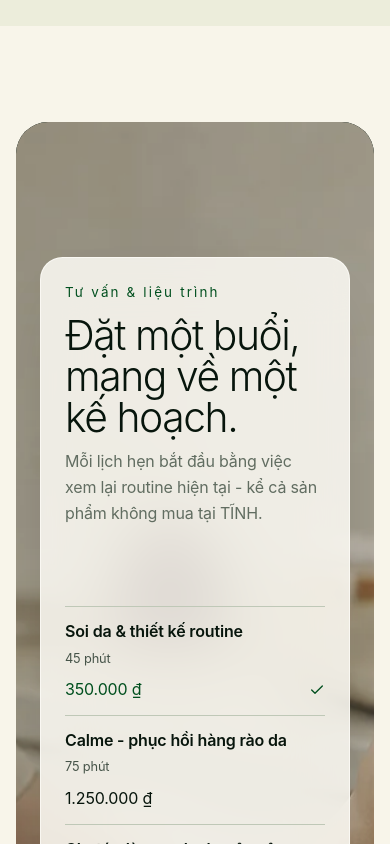
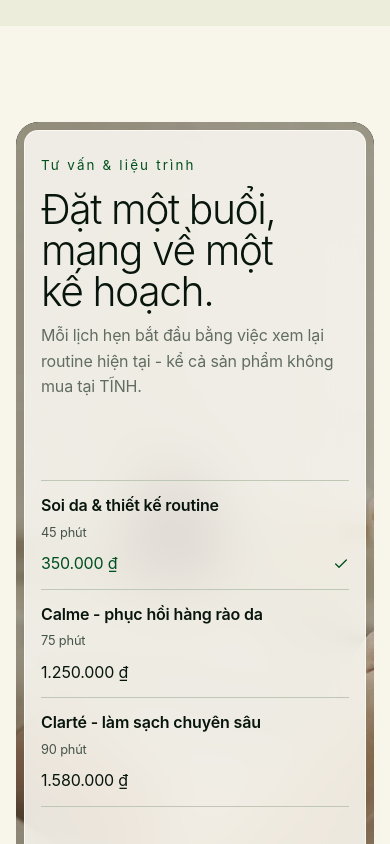
Before and after one commit to KinSred/Spa-website, a Next.js app: page / in a window 390 px wide. Shown: the part 7200-8044 px from the top of the page. Built offline with nearby package versions, Linux system fonts and the light colour scheme.

Commit message:
fix(frontend): restore native dialog close, invalidate edited coupons, use intrinsic treatment layout, and add interaction tests

```diff
--- a/app/SpaCommerce.tsx
+++ b/app/SpaCommerce.tsx
@@ -281,6 +281,9 @@ export default function SpaCommerce() {
     setMobileOpen(false);
     setMegaOpen(false);
     setChatOpen(false);
+    if (bookingDialog.current?.open) {
+      bookingDialog.current.close();
+    }
   };
 
   const openCart = () => {
@@ -377,6 +380,13 @@ export default function SpaCommerce() {
     );
     if (removesFocusedLine) {
       window.requestAnimationFrame(() => cartClose.current?.focus());
+    }
+  };
+
+  const handleCouponChange = (value: string) => {
+    setCoupon(value);
+    if (couponValid) {
+      setCouponValid(false);
     }
   };
 
@@ -593,7 +603,7 @@ export default function SpaCommerce() {
         cart={cart}
         onUpdateQuantity={updateQuantity}
         coupon={coupon}
-        onCouponChange={setCoupon}
+        onCouponChange={handleCouponChange}
         couponValid={couponValid}
         onApplyCoupon={applyCoupon}
         subtotal={subtotal}
--- a/app/components/BookingDialog.tsx
+++ b/app/components/BookingDialog.tsx
@@ -27,6 +27,15 @@ export function BookingDialog({
   onSubmitBooking,
   onCloseDialog,
 }: BookingDialogProps) {
+  const requestClose = () => {
+    const dialog = bookingDialogRef.current;
+    if (dialog && typeof dialog.close === "function") {
+      dialog.close();
+    } else {
+      onCloseDialog();
+    }
+  };
+
   return (
     <dialog
       className="booking-dialog"
@@ -34,7 +43,7 @@ export function BookingDialog({
       aria-labelledby="booking-title"
       aria-describedby="booking-description"
       onClick={(event) => {
-        if (event.target === event.currentTarget) onCloseDialog();
+        if (event.target === event.currentTarget) requestClose();
       }}
       onClose={onCloseDialog}
     >
@@ -55,7 +64,7 @@ export function BookingDialog({
             className="icon-button"
             type="button"
             aria-label="Đóng biểu mẫu"
-            onClick={onCloseDialog}
+            onClick={requestClose}
           >
             <X size={20} aria-hidden="true" />
           </button>
@@ -76,7 +85,7 @@ export function BookingDialog({
             <button
               className="primary-action"
               type="button"
-              onClick={onCloseDialog}
+              onClick={requestClose}
             >
               Hoàn tất
               <ArrowRight size={18} aria-hidden="true" />
--- a/app/components/ProductCatalogue.tsx
+++ b/app/components/ProductCatalogue.tsx
@@ -113,7 +113,7 @@ export function ProductCatalogue({
           >
             <option value="all">Mọi mức giá</option>
             <option value="under700">Dưới 700.000 ₫</option>
-            <option value="700to1000">700.000-1.000.000 ₫</option>
+            <option value="700to1000">700.000–1.000.000 ₫</option>
             <option value="over1000">Trên 1.000.000 ₫</option>
           </select>
         </label>
@@ -179,7 +179,7 @@ export function ProductCatalogue({
             {price === "under700"
               ? "Dưới 700.000 ₫"
               : price === "700to1000"
-                ? "700.000-1.000.000 ₫"
+                ? "700.000–1.000.000 ₫"
                 : "Trên 1.000.000 ₫"}
             <X size={14} aria-hidden="true" />
           </button>
--- a/app/data.ts
+++ b/app/data.ts
@@ -28,7 +28,7 @@ export const products: Product[] = [
     description:
       "Tinh chất nền nước dành cho hàng rào da yếu, tập trung vào độ êm và khả năng giữ ẩm sau các liệu trình làm sạch sâu.",
     ingredients: ["Panthenol 3%", "Beta-glucan", "Ectoin", "Ceramide NP"],
-    usage: "Dùng 2-3 giọt sau toner, sáng và tối. Vỗ nhẹ trên da còn ẩm.",
+    usage: "Dùng 2–3 giọt sau toner, sáng và tối. Vỗ nhẹ trên da còn ẩm.",
     stock: 18,
   },
   {
@@ -92,7 +92,7 @@ export const products: Product[] = [
     description:
       "Kem chống nắng lai với bề mặt ráo, không nâng tông rõ và không để lại vệt trắng khi thoa đủ lượng.",
     ingredients: ["Uvinul A Plus", "Tinosorb S", "Niacinamide", "Tocopherol"],
-    usage: "Dùng hai ngón tay cho mặt và cổ, thoa lại sau 2-3 giờ khi hoạt động ngoài trời.",
+    usage: "Dùng hai ngón tay cho mặt và cổ, thoa lại sau 2–3 giờ khi hoạt động ngoài trời.",
     stock: 31,
   },
   {
@@ -108,7 +108,7 @@ export const products: Product[] = [
     description:
       "Thiết bị massage mặt cầm tay dành cho chu trình tại nhà, có ba mức nhiệt và chế độ tự ngắt sau mười phút.",
     ingredients: ["Đầu hợp kim y tế", "Sạc USB-C", "Ba mức nhiệt", "Túi bảo quản"],
-    usage: "Dùng trên da có serum trượt, di chuyển hướng lên trong 5-10 phút, 3 lần mỗi tuần.",
+    usage: "Dùng trên da có serum trượt, di chuyển hướng lên trong 5–10 phút, 3 lần mỗi tuần.",
     stock: 4,
   },
 ];
--- a/app/liquid.css
+++ b/app/liquid.css
@@ -1119,6 +1119,35 @@ textarea:disabled {
   box-shadow: var(--shadow-glass);
   backdrop-filter: blur(var(--glass-blur));
   -webkit-backdrop-filter: blur(var(--glass-blur));
+}
+
+.toast-dismiss {
+  display: inline-flex;
+  align-items: center;
+  justify-content: center;
+  width: 2rem;
+  height: 2rem;
+  margin-left: auto;
+  padding: 0;
+  border: 0;
+  border-radius: var(--radius-pill);
+  background: transparent;
+  color: color-mix(in oklch, currentColor 72%, transparent);
+  cursor: pointer;
+  flex-shrink: 0;
+  transition:
+    color var(--dur-short) var(--ease-out),
+    background-color var(--dur-short) var(--ease-out);
+}
+
+.toast-dismiss:hover {
+  color: currentColor;
+  background: color-mix(in oklch, currentColor 14%, transparent);
+}
+
+.toast-dismiss:focus-visible {
+  outline: var(--rule-strong) solid currentColor;
+  outline-offset: var(--rule-focus-offset);
 }
 
 /* ---------- Product detail: photographic purchase studio ---------- */
@@ -2490,10 +2519,11 @@ h3,
   position: relative;
   width: calc(100% - (var(--page-gutter) * 2));
   max-width: var(--page-max);
-  min-height: 64rem;
   margin: var(--space-4xl) auto;
-  padding: 0;
-  display: block;
+  padding: var(--space-3xl) var(--space-2xl);
+  display: flex;
+  align-items: center;
+  justify-content: flex-start;
   overflow: clip;
   border-radius: var(--radius-xl);
   background: var(--color-ink);
@@ -2506,6 +2536,7 @@ h3,
   height: 100%;
   max-height: none;
   border-radius: inherit;
+  pointer-events: none;
 }
 
 .treatment-section > figure::after {
@@ -2524,13 +2555,12 @@ h3,
 }
 
 .treatment-copy {
-  position: absolute;
-  inset: var(--space-2xl) auto var(--space-2xl) var(--space-2xl);
+  position: relative;
   z-index: var(--z-raised);
-  width: min(42rem, calc(100% - (var(--space-2xl) * 2)));
-  max-height: none;
+  width: min(42rem, 100%);
+  margin: 0;
   padding: var(--space-2xl);
-  overflow-y: visible;
+  overflow: visible;
   border: var(--rule-hair) solid var(--color-glass-border);
   border-radius: var(--radius-xl);
   background: var(--color-glass-strong);
@@ -3038,16 +3068,15 @@ h3,
 
   .treatment-section {
     width: calc(100% - (var(--space-md) * 2));
-    min-height: 76rem;
     margin-block: var(--space-3xl);
+    padding: var(--space-md);
   }
 
   .treatment-copy {
-    inset: auto var(--space-md) var(--space-md);
-    width: auto;
-    max-height: none;
-    overflow-y: visible;
+    width: 100%;
+    margin: 0;
     padding: var(--space-xl);
+    overflow: visible;
   }
 
   .article-list {
@@ -3218,15 +3247,16 @@ h3,
   }
 
   .treatment-section {
-    min-height: 80rem;
+    padding: var(--space-xs);
+    border-radius: var(--radius-lg);
   }
 
   .treatment-copy {
-    inset: auto var(--space-xs) var(--space-xs);
-    padding: var(--space-lg);
-    border-radius: var(--radius-lg);
-    max-height: none;
-    overflow-y: visible;
+    width: 100%;
+    margin: 0;
+    padding: var(--space-lg) var(--space-md);
+    border-radius: var(--radius-md);
+    overflow: visible;
   }
 
   .service-selector > button {
--- a/package.json
+++ b/package.json
@@ -11,7 +11,7 @@
     "build": "vinext build",
     "start": "vinext start",
     "typecheck": "tsc --noEmit",
-    "test": "npm run build && node --test tests/rendered-html.test.mjs",
+    "test": "npm run build && node --test tests/rendered-html.test.mjs tests/frontend-interactions.test.mjs",
     "lint": "eslint . --ignore-pattern dist --ignore-pattern .next",
     "db:generate": "drizzle-kit generate"
   },
```
Also changed, not shown: 1 other file (tests, documents, lock files or other folders).
